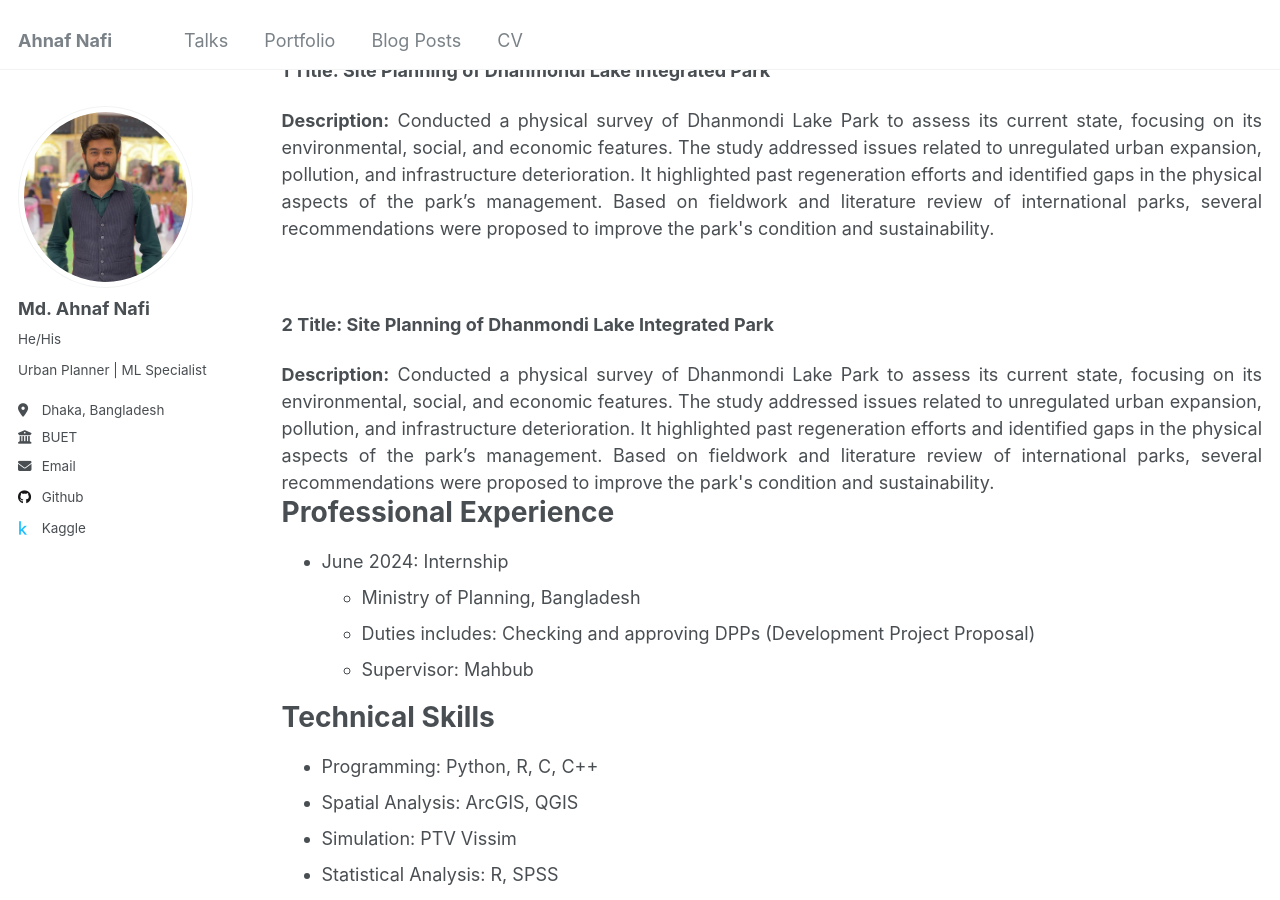
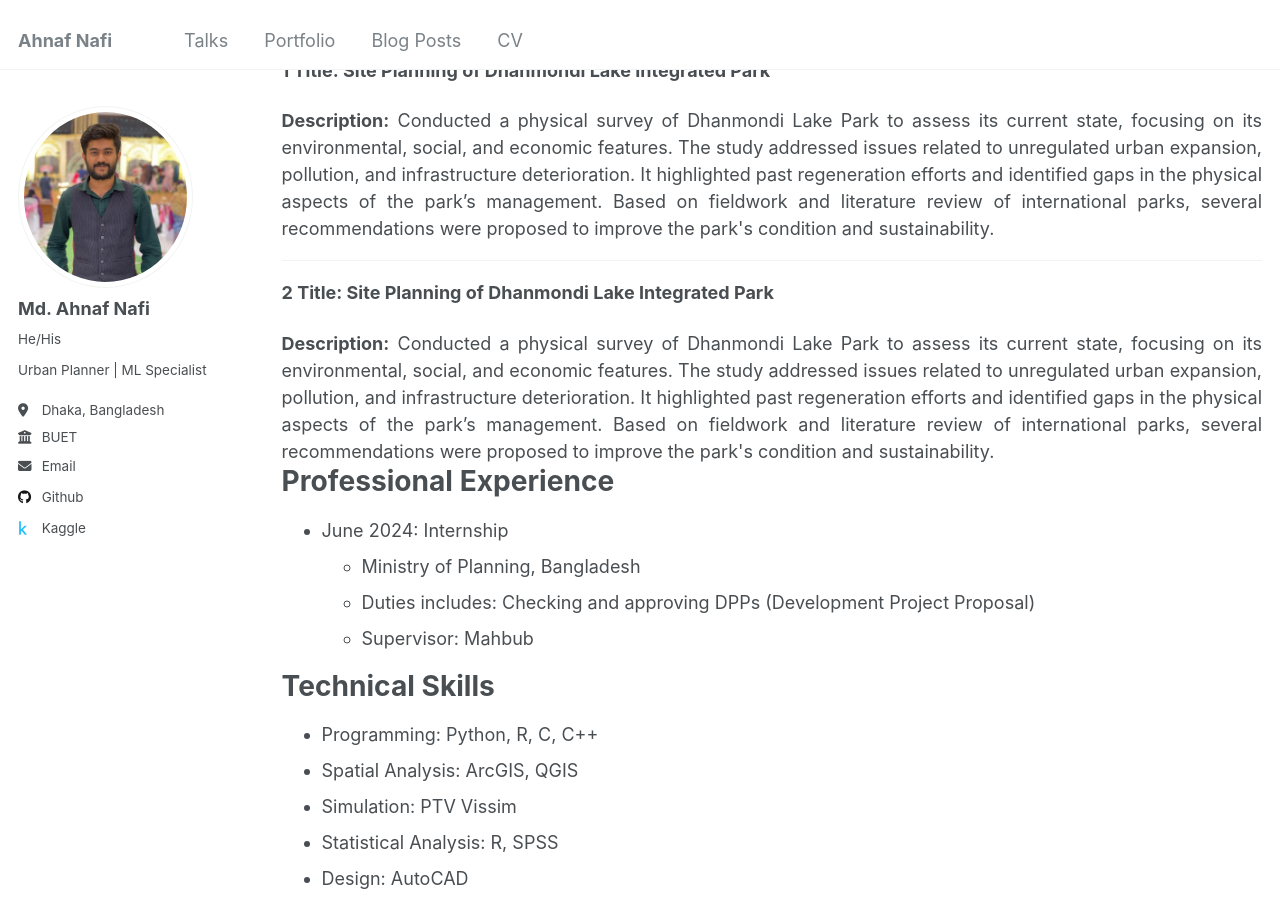
Before and after one commit to NafixData/ahnafnafi, a Jekyll site: the page built from _pages/cv.md, in a window 1280 px wide and 900 px high, scrolled down 698 px. Built offline with Jekyll 4.4.1, drawn with Linux system fonts in a browser that asks for light colours.

Commit message:
Update cv.md

```diff
--- a/_pages/cv.md
+++ b/_pages/cv.md
@@ -42,7 +42,7 @@ Projects
      unregulated urban expansion, pollution, and infrastructure deterioration. It highlighted past regeneration efforts and identified gaps in the physical aspects of the park’s management. Based on fieldwork and
      literature review of international parks, several recommendations were proposed to improve the park's condition and sustainability.
    </div>
-   <br>
+ -------------------------------
 
 **2 Title: Site Planning of Dhanmondi Lake Integrated Park**
    <div style="text-align: justify;">
```
